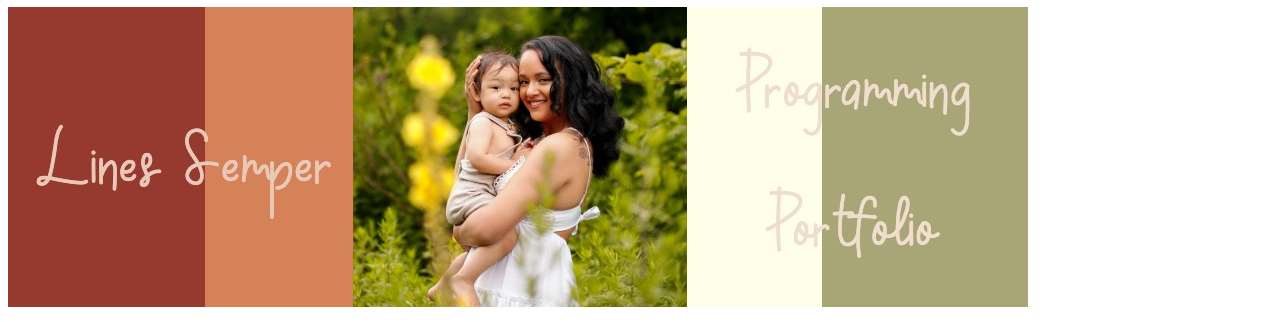
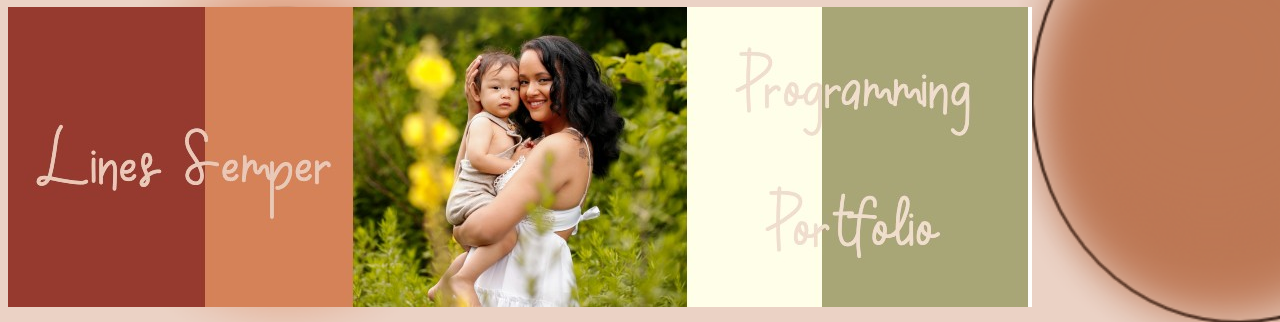
Before and after one commit to linessr/linessr, a plain HTML site: page index.html in a window 1280 px wide. Shown: the part 97-419 px from the top of the page. Drawn offline with Linux system fonts and the light colour scheme.

Commit message:
Update index.html

```diff
--- a/index.html
+++ b/index.html
@@ -1,5 +1,13 @@
 <!DOCTYPE>
 <HTML>
+  <style>
+body {
+  background-image: url('myBackground.png');
+  background-repeat: no-repeat;
+    background-attachment: fixed;
+  background-size: cover;
+}
+</style>
   <head>
     <meta charset="uft-8">
     <title>Lines' Programming Portfolio</title>
```
